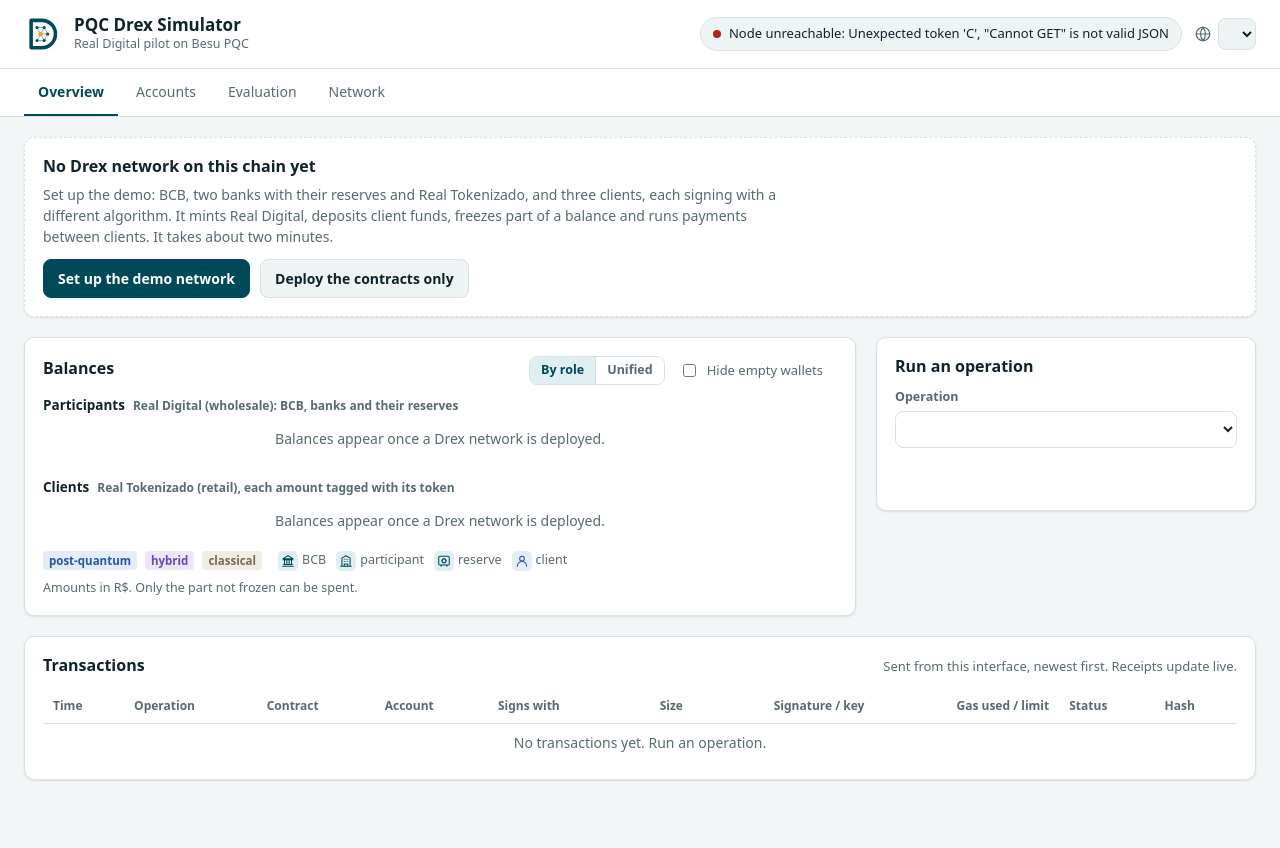
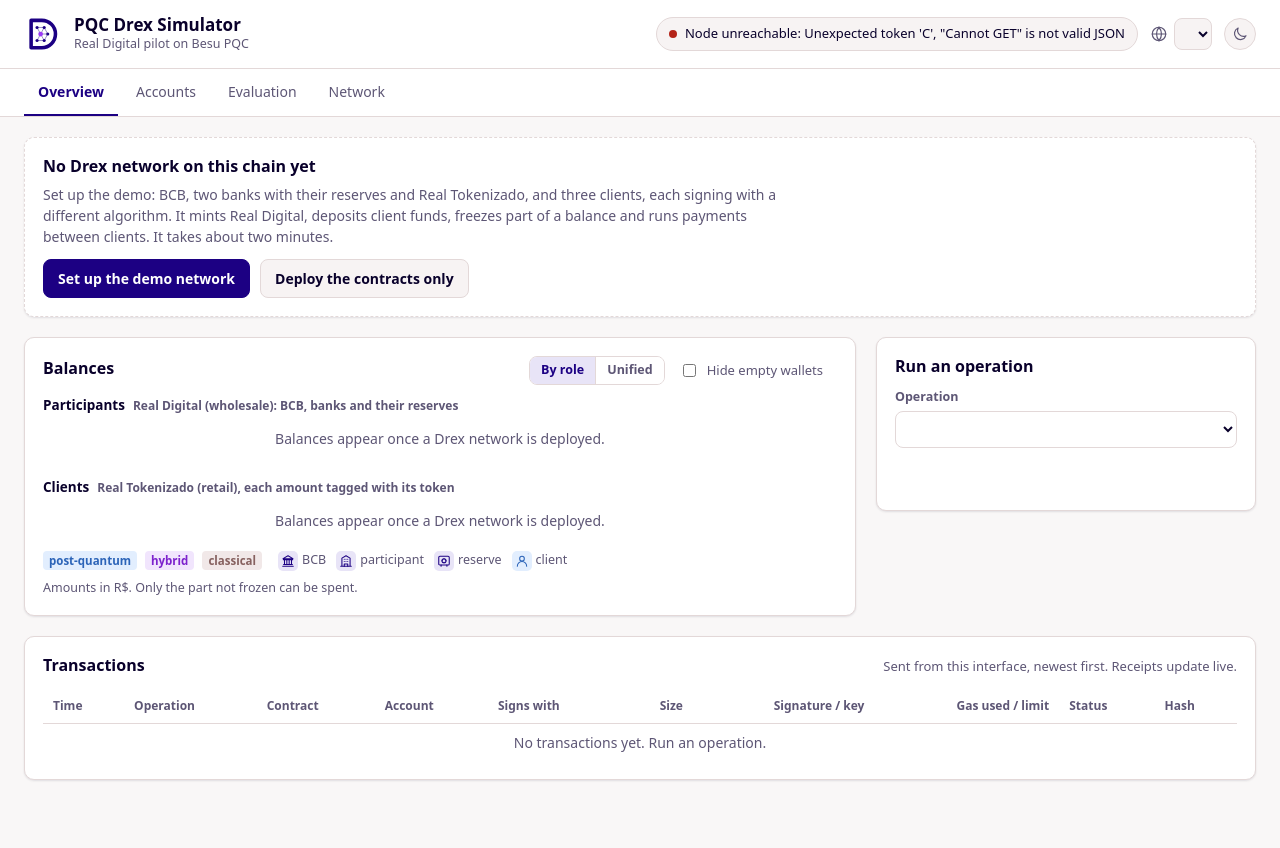
Before and after one commit to venturusbr/PqcDREXSimulatorPPI, a web app: page / in a window 1280 px wide. Run offline with its HTML, style and script files only (its server is not run), Linux system fonts and the light colour scheme; data that the repository does not hold is empty.

Commit message:
feat: brand palette, light/dark toggle and clearer chips in the GUI
Colors now come from the brand palette:
- Light theme: Deep Blue #1C0083 is the accent, on a near-white page
  (#F9F7F7) with Midnight Blue text and Rose White-tinted panels.
  Post-quantum, hybrid and classical badges use the Cornflower Blue,
  Purple and Rose White families.
- Dark theme: Midnight Blue shifted toward blue for the surfaces, with
  Cornflower Blue as the accent. Muted text, borders, badges and status
  tags have more contrast: badge and tag fills are lighter so they stand
  out from the panels. Participant icons use the Blue Violet family, so
  they stay apart from the blue client icons.
- The logo uses the same palette.

A button after the language menu switches between light and dark. The
page follows the system appearance until the button is clicked; the
choice is then saved and applied before the first paint on later
visits. The logo is inlined in the page so it follows the button too.

The browser-tab icon (logo.svg and favicon.ico) draws the logo in white
on a rounded Deep Blue tile, filling the tile so it stays large, which
keeps it visible on light and dark tab bars. favicon.ico holds renders
at 48, 64 and 256 px, and a simpler version at 16 and 32 px without the
thin lattice lines and with a thicker "D".

Selected algorithm chips in the Evaluation tab keep a neutral fill with
a 2 px accent ring, so the badge inside keeps its contrast.

Co-Authored-By: Claude Opus 5.5 <noreply@anthropic.com>

```diff
--- a/gui/src/main/resources/public/app.css
+++ b/gui/src/main/resources/public/app.css
@@ -1,64 +1,106 @@
+/* Colors from the brand palette: Deep Blue #1C0083 is the accent; Midnight Blue #09002B, Silk #F2EDED and
+   Rose White #EAE3E3 are the neutrals; Cornflower Blue, Purple and Rose White mark the PQ, hybrid and
+   classical families. Tints and shades come from the palette's lighter and darker rows. The dark theme leans
+   blue: Midnight Blue shifted toward the Cornflower family for the surfaces, Cornflower Blue as the accent. */
 :root {
-  --bg: #f3f6f7;
+  --bg: #f9f7f7;
   --surface: #ffffff;
-  --surface-2: #eef3f4;
-  --border: #d8e2e4;
-  --text: #10222a;
-  --muted: #566a70;
-  --placeholder: #a9b7bb;
-  --accent: #004958;
+  --surface-2: #f7f3f3;
+  --border: #e3d8d8;
+  --text: #09002b;
+  --muted: #5d5675;
+  --placeholder: #aaa3bd;
+  --accent: #1c0083;
   --accent-text: #ffffff;
-  --accent-soft: #e1eef1;
+  --accent-soft: #e8e4f7;
+  --participant: #1c0083;
+  --participant-soft: #e8e4f7;
   --ok: #1d7a46;
   --ok-soft: #e3f4ea;
   --warn: #9a5b00;
   --warn-soft: #fbf0dc;
   --err: #b42318;
   --err-soft: #fde7e5;
-  --pq: #2457a6;
-  --pq-soft: #e4ecf8;
-  --hybrid: #6a4bb0;
-  --hybrid-soft: #ece6f8;
-  --classical: #7a6a52;
-  --classical-soft: #f1ece4;
-  --flash: #fff1b8;
-  --console-bg: #0b1a1f;
-  --console-text: #cde2e6;
+  --pq: #2c64b8;
+  --pq-soft: #e2eefe;
+  --hybrid: #7d22cd;
+  --hybrid-soft: #f1e5fd;
+  --classical: #86615f;
+  --classical-soft: #f1e8e8;
+  --flash: #dcebfe;
+  --console-bg: #09002b;
+  --console-text: #e1dcf3;
   --radius: 10px;
-  --shadow: 0 1px 2px rgba(0, 40, 50, 0.06), 0 1px 3px rgba(0, 40, 50, 0.05);
+  --shadow: 0 1px 2px rgba(9, 0, 43, 0.06), 0 1px 3px rgba(9, 0, 43, 0.05);
   --mono: ui-monospace, SFMono-Regular, Menlo, Consolas, "Liberation Mono", monospace;
   color-scheme: light;
 }
 
+/* Dark theme: follows the system until the header toggle saves a choice in data-theme on <html>. */
 @media (prefers-color-scheme: dark) {
-  :root {
-    --bg: #0b1417;
-    --surface: #121d21;
-    --surface-2: #182529;
-    --border: #26363b;
-    --text: #e1ecee;
-    --muted: #8ea2a8;
-    --placeholder: #55686e;
-    --accent: #5fa9b6;
-    --accent-text: #03161b;
-    --accent-soft: #123039;
-    --ok: #4cc283;
-    --ok-soft: #14301f;
-    --warn: #e0a64a;
-    --warn-soft: #33270f;
-    --err: #f07167;
-    --err-soft: #3a1714;
-    --pq: #82aaf0;
-    --pq-soft: #172640;
-    --hybrid: #a98ce8;
-    --hybrid-soft: #2a2140;
-    --classical: #c6b394;
-    --classical-soft: #2f2a20;
-    --flash: #4a4012;
-    --console-bg: #061014;
+  :root:not([data-theme="light"]) {
+    --bg: #040820;
+    --surface: #0a1436;
+    --surface-2: #132150;
+    --border: #34488a;
+    --text: #f5f3f3;
+    --muted: #b3bedb;
+    --placeholder: #6c7aa6;
+    --accent: #88b9ff;
+    --accent-text: #040820;
+    --accent-soft: #1f4189;
+    --participant: #d4ccff;
+    --participant-soft: #43339f;
+    --ok: #9cf0c2;
+    --ok-soft: #1b5640;
+    --warn: #ffd894;
+    --warn-soft: #64491a;
+    --err: #ffbdb6;
+    --err-soft: #73304a;
+    --pq: #d6e8ff;
+    --pq-soft: #2b4f96;
+    --hybrid: #e2c8fd;
+    --hybrid-soft: #53309a;
+    --classical: #f7eeee;
+    --classical-soft: #4a4566;
+    --flash: #1d3a7c;
+    --console-bg: #030718;
+    --console-text: #e3e9f8;
     --shadow: none;
     color-scheme: dark;
   }
+}
+
+:root[data-theme="dark"] {
+  --bg: #040820;
+  --surface: #0a1436;
+  --surface-2: #132150;
+  --border: #34488a;
+  --text: #f5f3f3;
+  --muted: #b3bedb;
+  --placeholder: #6c7aa6;
+  --accent: #88b9ff;
+  --accent-text: #040820;
+  --accent-soft: #1f4189;
+  --participant: #d4ccff;
+  --participant-soft: #43339f;
+  --ok: #9cf0c2;
+  --ok-soft: #1b5640;
+  --warn: #ffd894;
+  --warn-soft: #64491a;
+  --err: #ffbdb6;
+  --err-soft: #73304a;
+  --pq: #d6e8ff;
+  --pq-soft: #2b4f96;
+  --hybrid: #e2c8fd;
+  --hybrid-soft: #53309a;
+  --classical: #f7eeee;
+  --classical-soft: #4a4566;
+  --flash: #1d3a7c;
+  --console-bg: #030718;
+  --console-text: #e3e9f8;
+  --shadow: none;
+  color-scheme: dark;
 }
 
 * { box-sizing: border-box; }
@@ -89,6 +131,9 @@ p { margin: 0 0 12px; }
 .brand h1 { font-size: 17px; font-weight: 700; }
 .subtitle { margin: 0; color: var(--muted); font-size: 12.5px; }
 .logo { width: 38px; height: 38px; flex: none; display: block; }
+.logo .logo-line { stroke: var(--accent); fill: none; }
+.logo .logo-dot { fill: var(--accent); }
+.logo .logo-key { fill: #9b39f7; }
 .netstatus {
   display: flex; align-items: center; gap: 8px; padding: 6px 12px; border-radius: 999px;
   background: var(--surface-2); border: 1px solid var(--border); font-size: 13px; font-variant-numeric: tabular-nums;
@@ -97,6 +142,21 @@ p { margin: 0 0 12px; }
 .lang { display: inline-flex; align-items: center; gap: 6px; color: var(--muted); cursor: pointer; }
 .lang svg { width: 18px; height: 18px; flex: none; fill: none; stroke: currentColor; stroke-width: 1.6; stroke-linecap: round; }
 .lang select { width: auto; padding: 5px 8px; font-size: 13px; background: var(--surface-2); cursor: pointer; }
+button.theme-toggle {
+  display: inline-flex; align-items: center; justify-content: center; width: 32px; height: 32px; padding: 0;
+  border: 1px solid var(--border); border-radius: 50%; background: var(--surface-2); color: var(--muted); cursor: pointer;
+}
+button.theme-toggle:hover { color: var(--text); border-color: var(--accent); }
+button.theme-toggle:focus-visible { outline: 2px solid var(--accent); outline-offset: 2px; }
+button.theme-toggle svg { width: 18px; height: 18px; fill: none; stroke: currentColor; stroke-width: 1.6; stroke-linecap: round; stroke-linejoin: round; }
+/* The icon shows the theme a click switches to: a moon in light mode, a sun in dark mode. */
+.theme-toggle .icon-sun { display: none; }
+@media (prefers-color-scheme: dark) {
+  :root:not([data-theme="light"]) .theme-toggle .icon-sun { display: block; }
+  :root:not([data-theme="light"]) .theme-toggle .icon-moon { display: none; }
+}
+:root[data-theme="dark"] .theme-toggle .icon-sun { display: block; }
+:root[data-theme="dark"] .theme-toggle .icon-moon { display: none; }
 .dot { width: 8px; height: 8px; border-radius: 50%; background: var(--muted); }
 .dot.up { background: var(--ok); box-shadow: 0 0 0 0 var(--ok); animation: pulse 2s infinite; }
 .dot.down { background: var(--err); }
@@ -185,7 +245,9 @@ input:focus, select:focus, button:focus-visible { outline: 2px solid color-mix(i
 .chips { display: flex; flex-wrap: wrap; gap: 6px; margin-bottom: 14px; }
 .chip { display: inline-flex; align-items: center; gap: 6px; border: 1px solid var(--border); border-radius: 999px; padding: 3px 10px; font-size: 12.5px; cursor: pointer; user-select: none; }
 .chip input { width: auto; margin: 0; }
-.chip:has(input:checked) { border-color: var(--accent); background: var(--accent-soft); }
+/* A selected chip keeps a neutral fill, so the tag inside keeps its own contrast; the 2 px accent ring
+   (border plus an inset shadow, so the size does not change) and the checkbox show the selection. */
+.chip:has(input:checked) { border-color: var(--accent); box-shadow: inset 0 0 0 1px var(--accent); background: var(--surface); }
 
 /* ---------------------------------------------------------------- tables */
 
@@ -286,10 +348,10 @@ button.icon:hover { color: var(--text); }
 dialog.modal {
   width: min(1040px, calc(100vw - 32px)); max-height: calc(100vh - 48px); padding: 0;
   border: 1px solid var(--border); border-radius: 12px; background: var(--bg); color: var(--text);
-  box-shadow: 0 20px 60px rgba(0, 30, 38, 0.35); overflow: hidden;
+  box-shadow: 0 20px 60px rgba(9, 0, 43, 0.35); overflow: hidden;
 }
 dialog.modal[open] { display: flex; flex-direction: column; }
-dialog.modal::backdrop { background: rgba(0, 25, 32, 0.45); }
+dialog.modal::backdrop { background: rgba(9, 0, 43, 0.45); }
 .modal-head {
   display: flex; align-items: center; justify-content: space-between; gap: 12px; padding: 12px 18px;
   background: var(--surface); border-bottom: 1px solid var(--border);
@@ -361,7 +423,7 @@ pre.raw {
 .wallet-name { display: inline-flex; align-items: center; gap: 8px; }
 .roles { display: inline-flex; gap: 3px; min-width: 20px; }
 .role { display: inline-flex; width: 20px; height: 20px; border-radius: 5px; align-items: center; justify-content: center;
-  color: var(--accent); background: var(--accent-soft); flex: none; }
+  color: var(--participant); background: var(--participant-soft); flex: none; }
 .role svg { width: 14px; height: 14px; fill: none; stroke: currentColor; stroke-width: 1.8; stroke-linecap: round; stroke-linejoin: round; }
 .role.client { color: var(--pq); background: var(--pq-soft); }
 .role.none { color: var(--muted); background: var(--surface-2); }
--- a/gui/src/main/resources/public/app.js
+++ b/gui/src/main/resources/public/app.js
@@ -100,6 +100,31 @@ try {
   const saved = localStorage.getItem('drexsim.tab');
   if (saved) document.querySelector(`.tab[data-tab="${saved}"]`)?.click();
 } catch (_) { /* storage unavailable */ }
+
+// ------------------------------------------------------------------ light / dark theme
+//
+// The page follows the system's appearance until the user clicks the header toggle; the choice is then
+// saved (drexsim.theme) and set as data-theme on <html>, which index.html applies again before the first
+// paint on the next visit.
+
+const systemDark = matchMedia('(prefers-color-scheme: dark)');
+const currentTheme = () => document.documentElement.dataset.theme || (systemDark.matches ? 'dark' : 'light');
+
+function updateThemeToggle() {
+  const label = tr(currentTheme() === 'dark' ? 'theme.to-light' : 'theme.to-dark');
+  const button = $('#theme-toggle');
+  button.title = label;
+  button.setAttribute('aria-label', label);
+}
+
+$('#theme-toggle').addEventListener('click', () => {
+  const next = currentTheme() === 'dark' ? 'light' : 'dark';
+  document.documentElement.dataset.theme = next;
+  try { localStorage.setItem('drexsim.theme', next); } catch (_) { /* storage unavailable */ }
+  updateThemeToggle();
+});
+systemDark.addEventListener('change', updateThemeToggle);
+updateThemeToggle();
 
 // ------------------------------------------------------------------ network
 
--- a/gui/src/main/resources/public/i18n/en-US.json
+++ b/gui/src/main/resources/public/i18n/en-US.json
@@ -288,6 +288,8 @@
   "tab.evaluation": "Evaluation",
   "tab.network": "Network",
   "tab.overview": "Overview",
+  "theme.to-dark": "Switch to dark mode",
+  "theme.to-light": "Switch to light mode",
   "txs.account": "Account",
   "txs.contract": "Contract",
   "txs.empty": "No transactions yet. Run an operation.",
--- a/gui/src/main/resources/public/i18n/pt-BR.json
+++ b/gui/src/main/resources/public/i18n/pt-BR.json
@@ -288,6 +288,8 @@
   "tab.evaluation": "Avaliação",
   "tab.network": "Rede",
   "tab.overview": "Visão geral",
+  "theme.to-dark": "Mudar para o modo escuro",
+  "theme.to-light": "Mudar para o modo claro",
   "txs.account": "Conta",
   "txs.contract": "Contrato",
   "txs.empty": "Nenhuma transação ainda. Execute uma operação.",
--- a/gui/src/main/resources/public/index.html
+++ b/gui/src/main/resources/public/index.html
@@ -7,11 +7,24 @@
   <link rel="icon" href="favicon.ico" sizes="any">
   <link rel="icon" href="logo.svg" type="image/svg+xml">
   <link rel="stylesheet" href="app.css">
+  <!-- Applies a saved light/dark choice before the first paint; without one the page follows the system. -->
+  <script>try { const t = localStorage.getItem('drexsim.theme'); if (t === 'light' || t === 'dark') document.documentElement.dataset.theme = t; } catch (_) {}</script>
 </head>
 <body>
   <header class="topbar">
     <div class="brand">
-      <img class="logo" src="logo.svg" alt="" width="38" height="38">
+      <!-- The mark of logo.svg without its tile, inline so its colors follow the theme toggle as well as the system. -->
+      <svg class="logo" viewBox="0 0 64 64" width="38" height="38" aria-hidden="true">
+        <path class="logo-line" d="M12 9H30A23 23 0 0 1 30 55H12Z" stroke-width="6" stroke-linejoin="round"/>
+        <path class="logo-line" d="M22 21H34M28 32H40M22 43H34M22 21L28 32L22 43M34 21L28 32L34 43M34 21L40 32L34 43"
+              stroke-width="1.5" stroke-linecap="round" opacity="0.5"/>
+        <circle class="logo-dot" cx="22" cy="21" r="2.6"/>
+        <circle class="logo-dot" cx="34" cy="21" r="2.6"/>
+        <circle class="logo-dot" cx="40" cy="32" r="2.6"/>
+        <circle class="logo-dot" cx="22" cy="43" r="2.6"/>
+        <circle class="logo-dot" cx="34" cy="43" r="2.6"/>
+        <circle class="logo-key" cx="28" cy="32" r="4"/>
+      </svg>
       <div>
         <h1 data-i18n="app.title"></h1>
         <p class="subtitle" data-i18n="app.subtitle"></p>
@@ -26,6 +39,11 @@
         <svg viewBox="0 0 24 24" aria-hidden="true"><circle cx="12" cy="12" r="9"/><path d="M3 12h18M12 3a14 14 0 0 1 0 18M12 3a14 14 0 0 0 0 18"/></svg>
         <select id="lang" aria-label="Language" data-i18n-aria-label="app.language"></select>
       </label>
+      <button type="button" class="theme-toggle" id="theme-toggle">
+        <svg class="icon-moon" viewBox="0 0 24 24" aria-hidden="true"><path d="M20 14.5A8 8 0 0 1 9.5 4a8 8 0 1 0 10.5 10.5Z"/></svg>
+        <svg class="icon-sun" viewBox="0 0 24 24" aria-hidden="true"><circle cx="12" cy="12" r="4"/>
+          <path d="M12 2.5v2M12 19.5v2M2.5 12h2M19.5 12h2M5.3 5.3l1.4 1.4M17.3 17.3l1.4 1.4M5.3 18.7l1.4-1.4M17.3 6.7l1.4-1.4"/></svg>
+      </button>
     </div>
   </header>
 
```
Also changed, not shown: gui/src/main/resources/public/favicon.ico, gui/src/main/resources/public/logo.svg.
